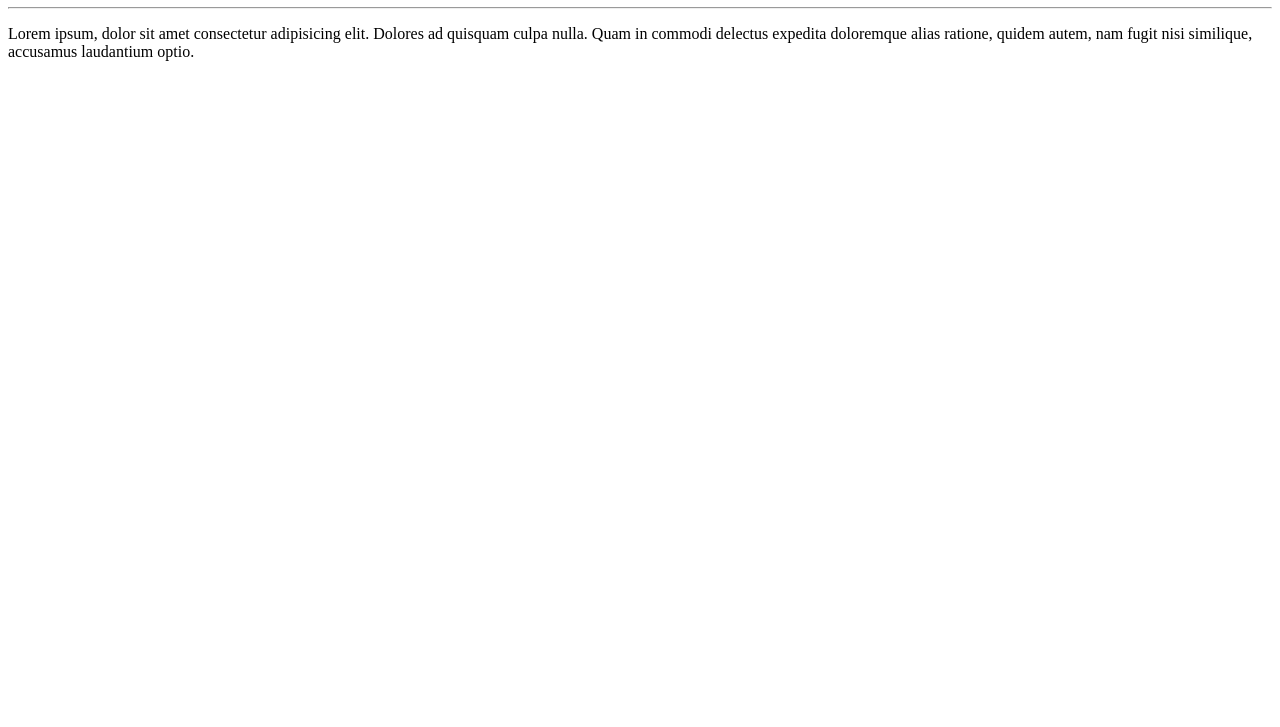
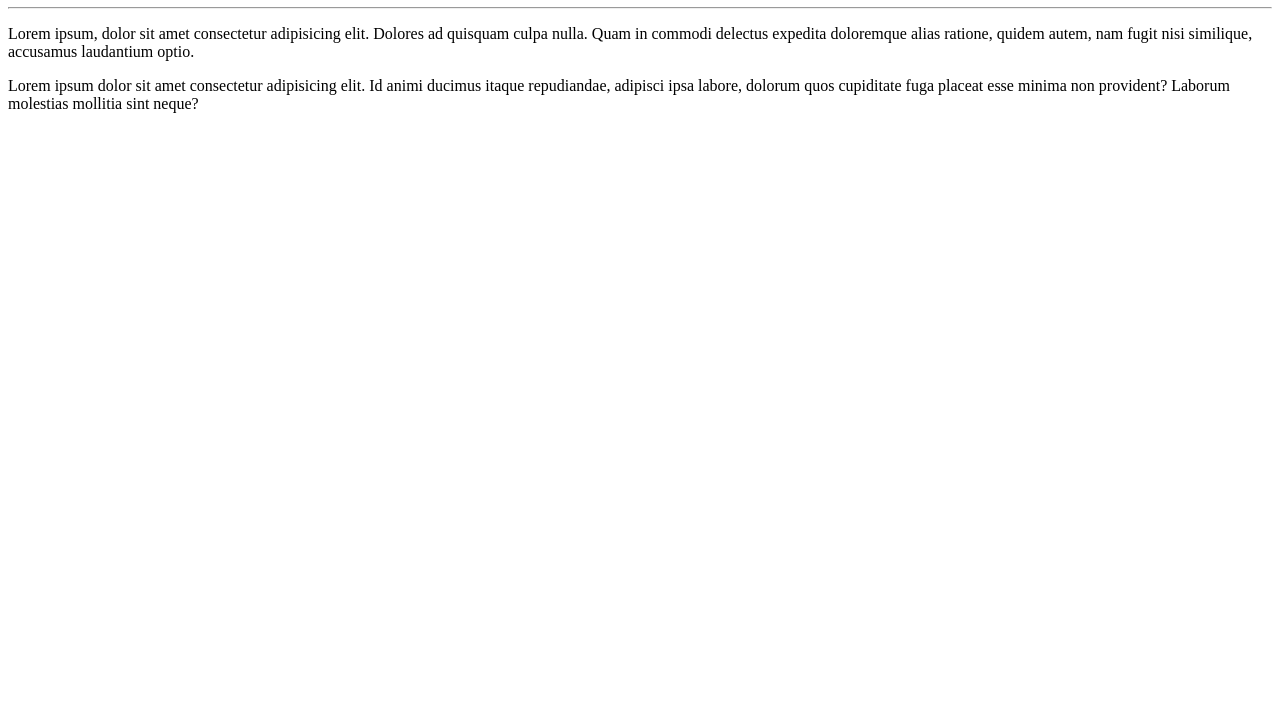
Before and after one commit to antoniolucascr/Ola-Mundo, a plain HTML site: page site-exemplo/index.html in a window 1280 px wide. Shown: the part 73-800 px from the top of the page. Drawn offline with Linux system fonts and the light colour scheme.

Commit message:
adicionei um parágrafo

```diff
--- a/site-exemplo/index.html
+++ b/site-exemplo/index.html
@@ -9,5 +9,6 @@
     <h1>Olá, Mundo!</h1>
     <hr>
     <p>Lorem ipsum, dolor sit amet consectetur adipisicing elit. Dolores ad quisquam culpa nulla. Quam in commodi delectus expedita doloremque alias ratione, quidem autem, nam fugit nisi similique, accusamus laudantium optio.</p>
+    <p>Lorem ipsum dolor sit amet consectetur adipisicing elit. Id animi ducimus itaque repudiandae, adipisci ipsa labore, dolorum quos cupiditate fuga placeat esse minima non provident? Laborum molestias mollitia sint neque?</p>
 </body>
 </html>
```
